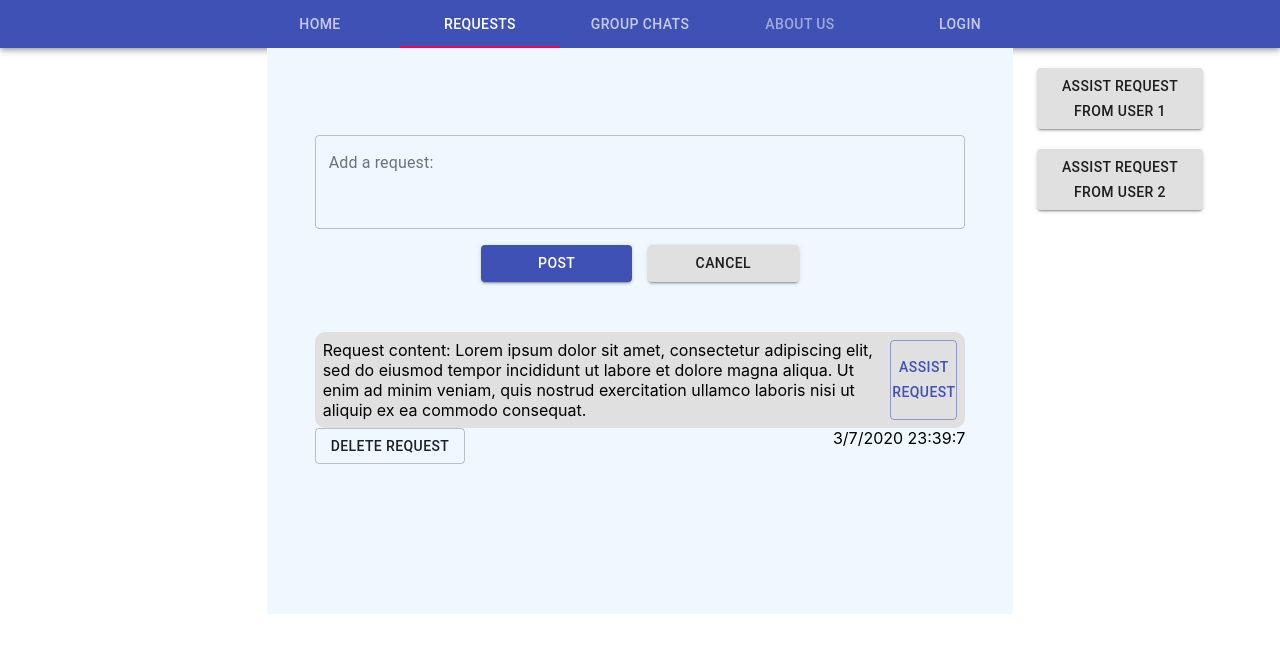
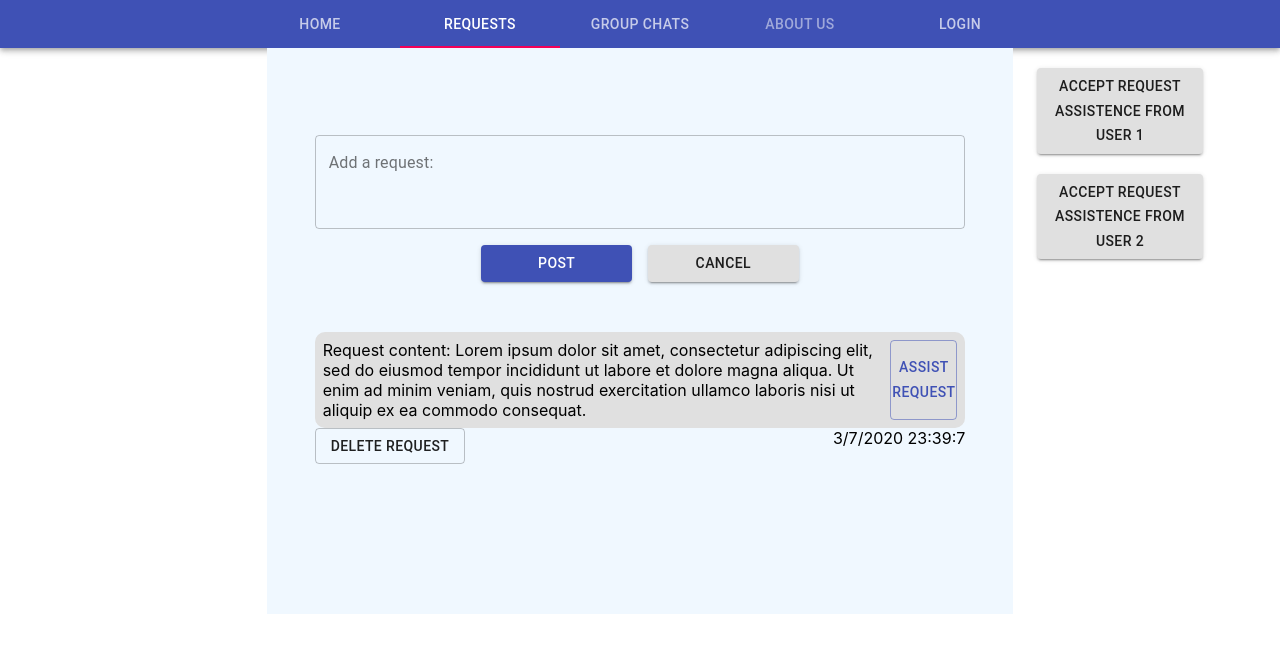
Before and after one commit to AlexsGan/PandemicVolunteers, a React (Create React App) app: page / in a window 1280 px wide. Both pictures are taken after a click on the tab "REQUESTS". Shown: the top 652 px of the page. Built offline with nearby package versions, Linux system fonts and the light colour scheme.

Commit message:
minor change

```diff
--- a/src/components/Requests/index.js
+++ b/src/components/Requests/index.js
@@ -289,7 +289,7 @@ class Requests extends React.Component {
                 onClick={this.acceptAssistance}
                 fullWidth
               >
-                Assist Request from User 1
+                Accept Request Assistence from User 1
                 </Button>
               <br />
               <br />
@@ -298,7 +298,7 @@ class Requests extends React.Component {
                 onClick={this.acceptAssistance}
                 fullWidth
               >
-                Assist Request from User 2
+                Accept Request Assistence from User 2
                 </Button>
             </Container>
           </Grid>
```
